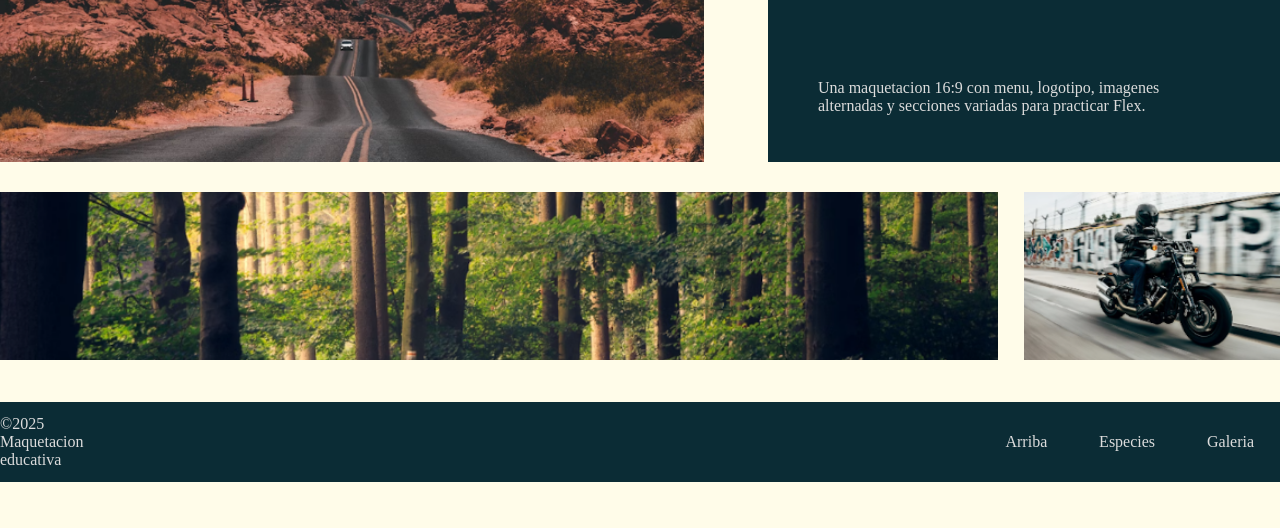
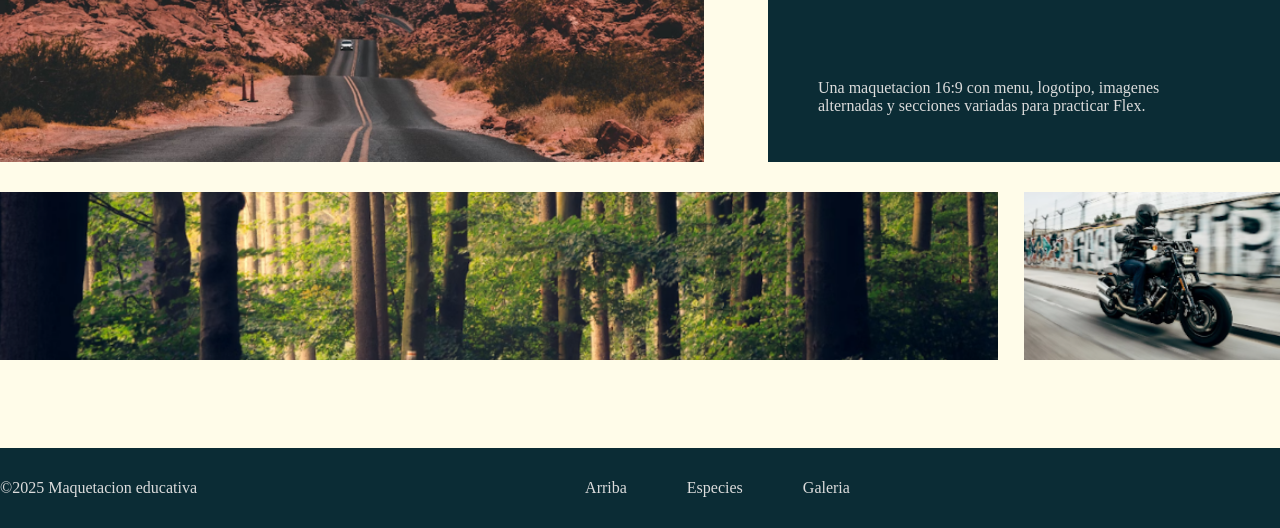
Before and after one commit to balbasMarcos/lenguajeMarcas, a plain HTML site: page pruebasExamen/index.html in a window 1280 px wide. Shown: the part 273-801 px from the top of the page. Drawn offline with Linux system fonts and the light colour scheme.

Commit message:
dia antes del examen

```diff
--- a/pruebasExamen/style.css
+++ b/pruebasExamen/style.css
@@ -36,7 +36,7 @@ header>nav>ul {
 main {
     width: 100%;
     height: 70%;
-    margin-bottom: 2vh;
+    margin-bottom: 7.7vh;
     display: flex;
     flex-direction: column;
     justify-content: start;
@@ -49,7 +49,7 @@ main>section.sect_1 {
     display: flex;
     flex-direction: row;
     justify-content: space-between;
-    align-items: jistify;
+    align-items: center;
 }
 
 main>section.sect_1>article.img-mountain {
@@ -156,30 +156,37 @@ footer {
     width: 100%;
     display: flex;
     flex-direction: row;
-    justify-content: space-between;
-    align-items: end;
+    justify-content: space-around;
+    align-items: center;
     background-color: #0B2C35;
     color: gainsboro;
 }
 
-footer>nav {
+footer>nav  {
     height: 100%;
     width: 100%;
     display: flex;
     flex-direction: row;
-    justify-content: space-around;
     align-items: center;
     font-size: 1rem;
 }
-
+footer>nav p  {
+    width:20%;
+    display: flex;
+    justify-content: flex-                                                            ;
+    align-items: center;
+}
 
 footer>nav> ul {
-    margin-left: 70%;
+
     height: 100%;
     width: 100%;
+    gap: 60px;
+    margin: 0 auto;
     display: flex;
     flex-direction: row;
-    justify-content: space-around;
+    justify-content: center;
     align-items: center;
     list-style: none;
+    margin-right: 50px;
 }
```
